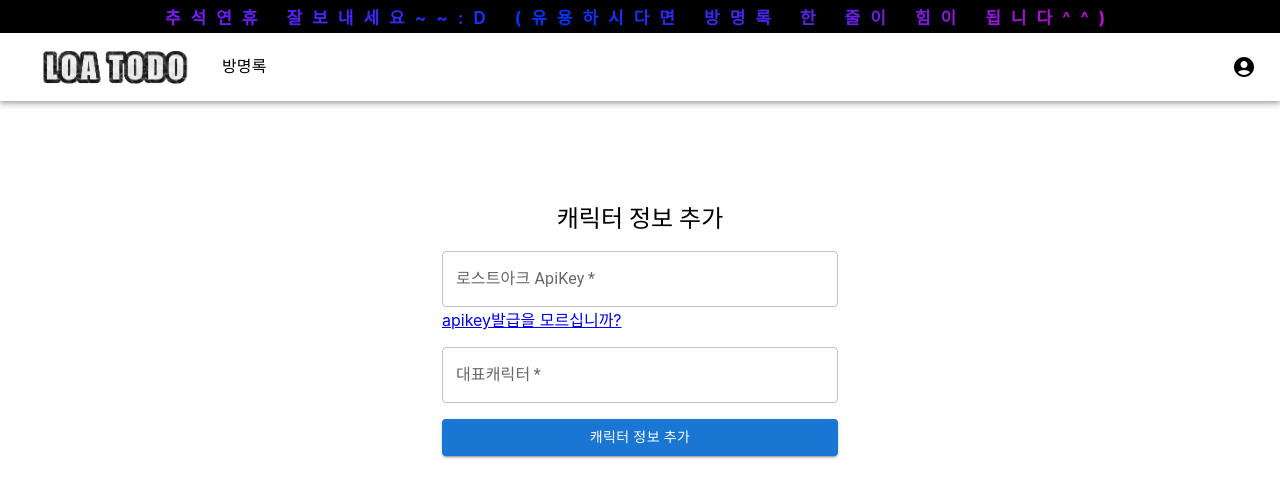
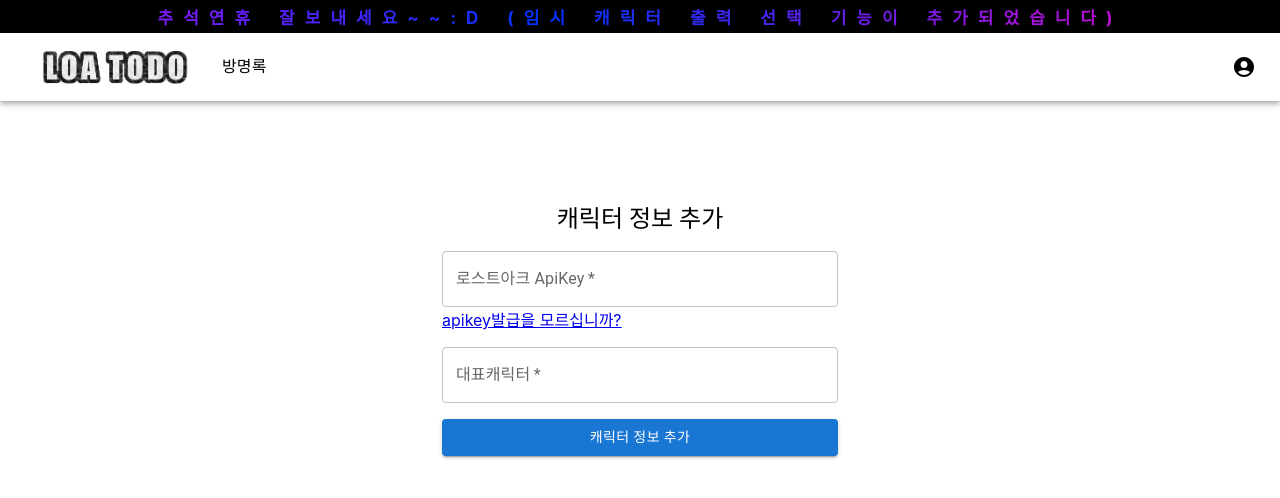
Before and after one commit to minhyeok2487/LostarkTodoFrontend, a React (Create React App) app: page /signup in a window 1280 px wide. Shown: the top 498 px of the page. Built offline with nearby package versions, Linux system fonts and the light colour scheme.

Commit message:
nav멘트변경

```diff
--- a/src/fragments/Navbar.jsx
+++ b/src/fragments/Navbar.jsx
@@ -86,7 +86,7 @@ export default function Navbar() {
   return (
     <>
       <Box sx={{ flexGrow: 1, backgroundColor: "#000", fontWeight: "bold", color: "white", textAlign: "center", paddingBottom: 0.5, paddingTop: 0.5 }}>
-        <span className='notification'>추석연휴 잘보내세요~~:D (유용하시다면 방명록 한 줄이 힘이 됩니다^^) </span>
+        <span className='notification'>추석연휴 잘보내세요~~:D (임시 캐릭터 출력 선택 기능이 추가되었습니다) </span>
       </Box>
       <Box sx={{ flexGrow: 1 }}>
         <AppBar position="static" color='inherit'>
```
